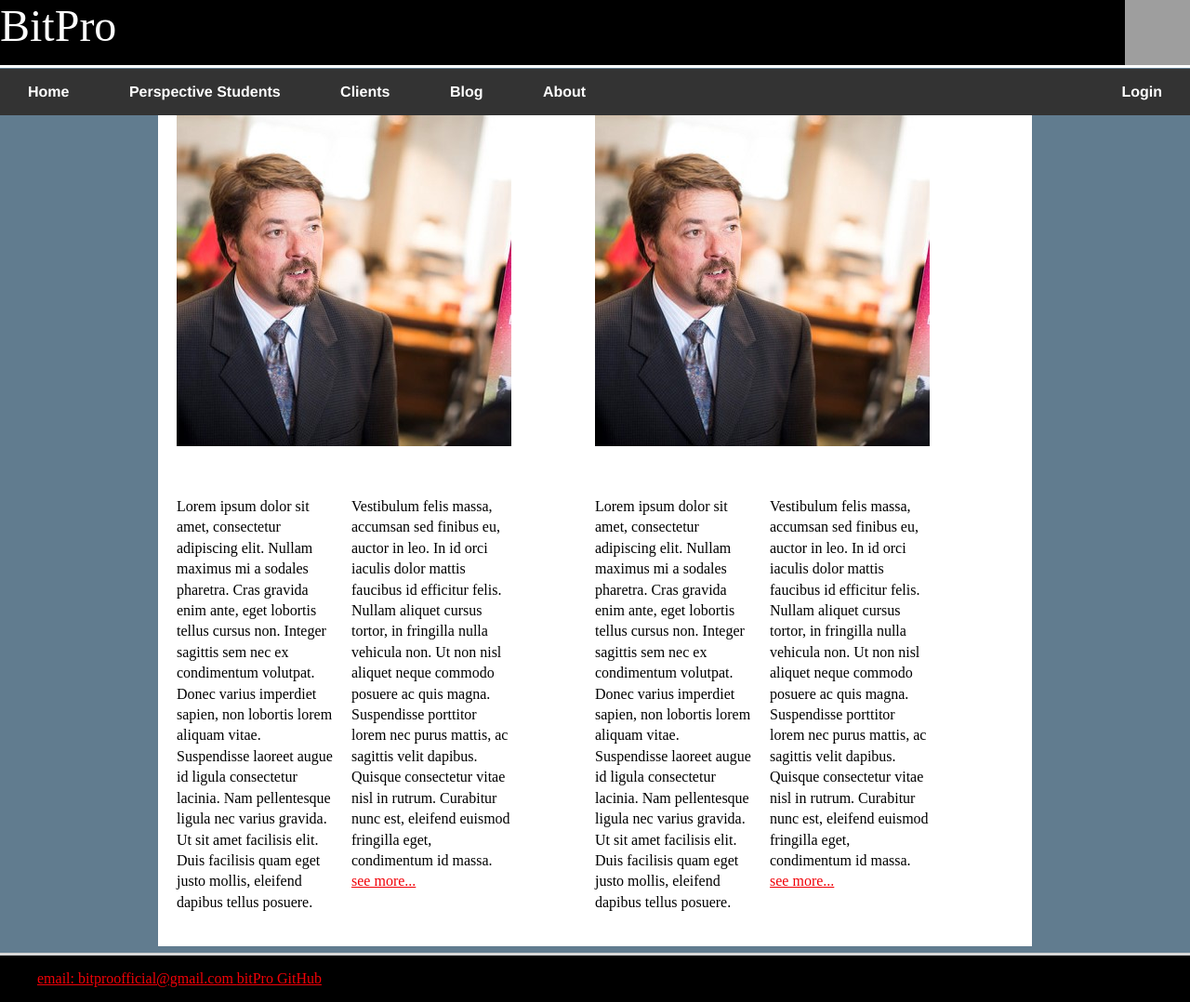
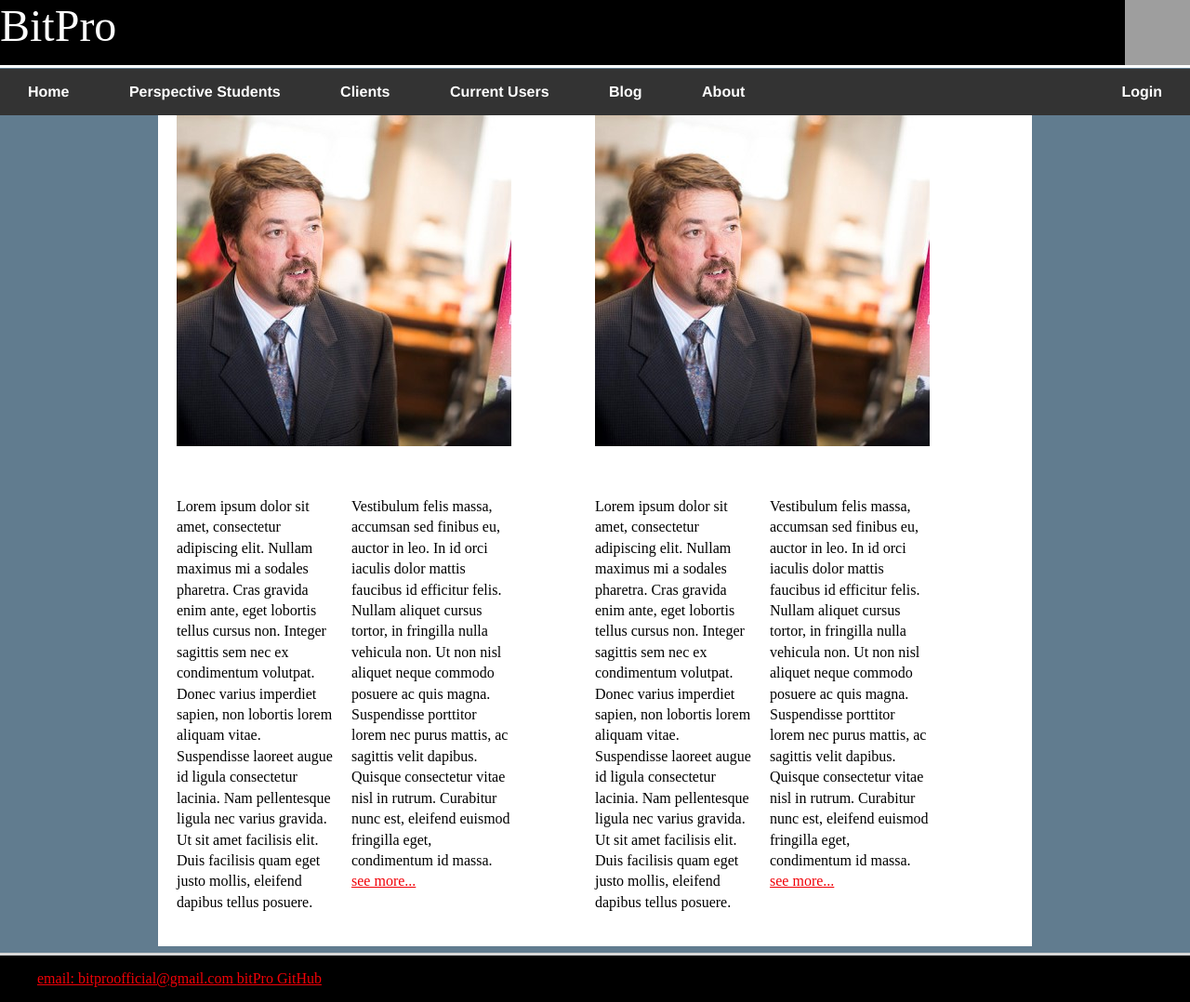
Before and after one commit to bit-Pro/bit-pro.github.io, a Jekyll site: the page built from index.html, in a window 1280 px wide and 1078 px high. Shown: the whole window at 93% size. Built offline with Jekyll 4.4.1, drawn with Linux system fonts in a browser that asks for light colours; grey boxes are pictures that could not be loaded.

Commit message:
Update default.html
added current users

```diff
--- a/_layouts/default.html
+++ b/_layouts/default.html
@@ -16,6 +16,7 @@
 	        		<li><a class="buttons" href="/">Home</a></li>
 					<li><a class="buttons" href="/Students">Perspective Students</a></li>
 					<li><a class="buttons" href="/Clients">Clients</a></li>
+					<li><a class="buttons" href="/Current Users">Current Users</a></li>
 	        		<li><a class="buttons" href="/blog">Blog</a></li>
 					<li><a class="buttons" href="/About">About</a></li>
 					<li style="float:right"><a class="buttons" href="/login">Login</a></li>
```
